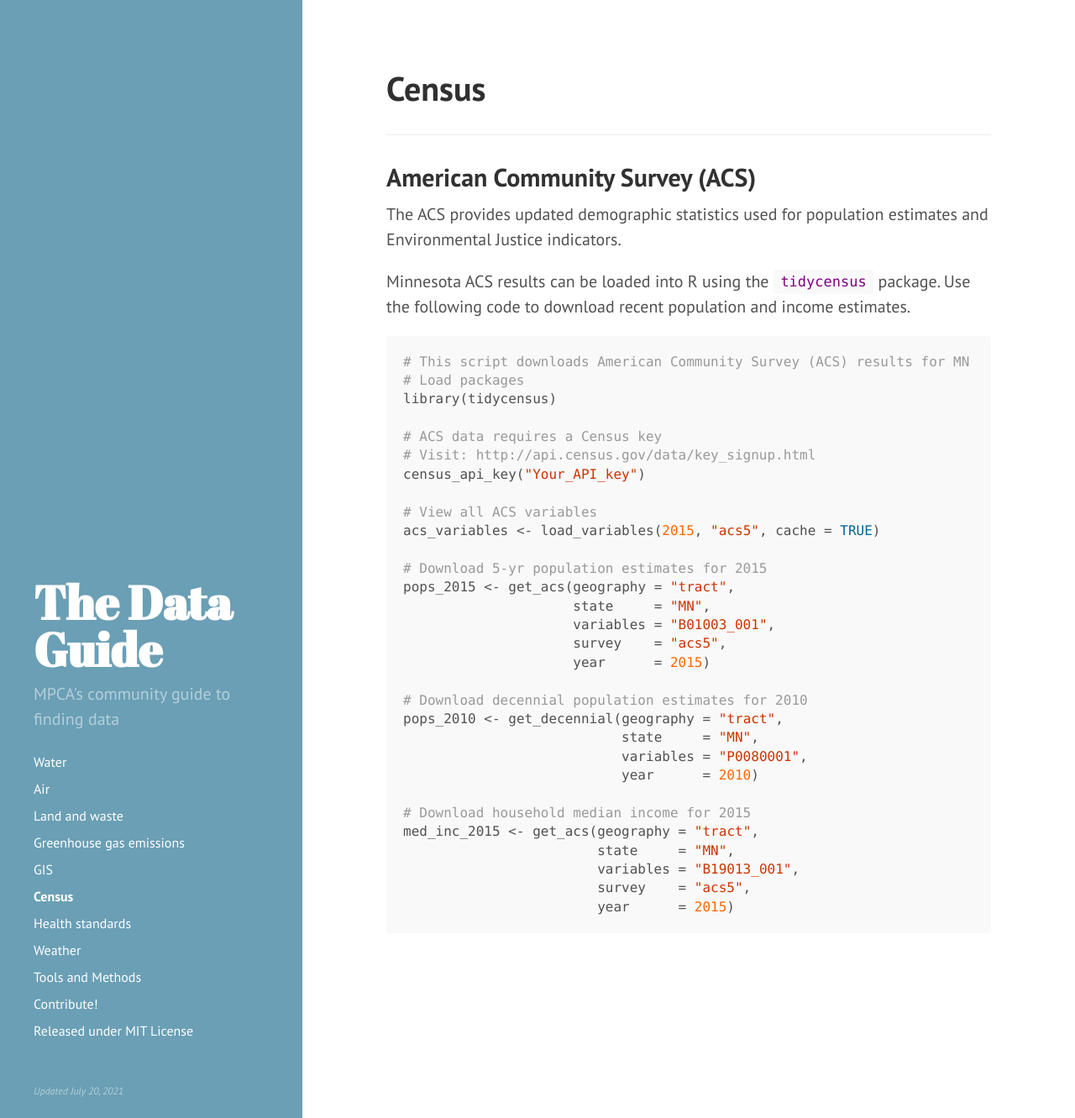
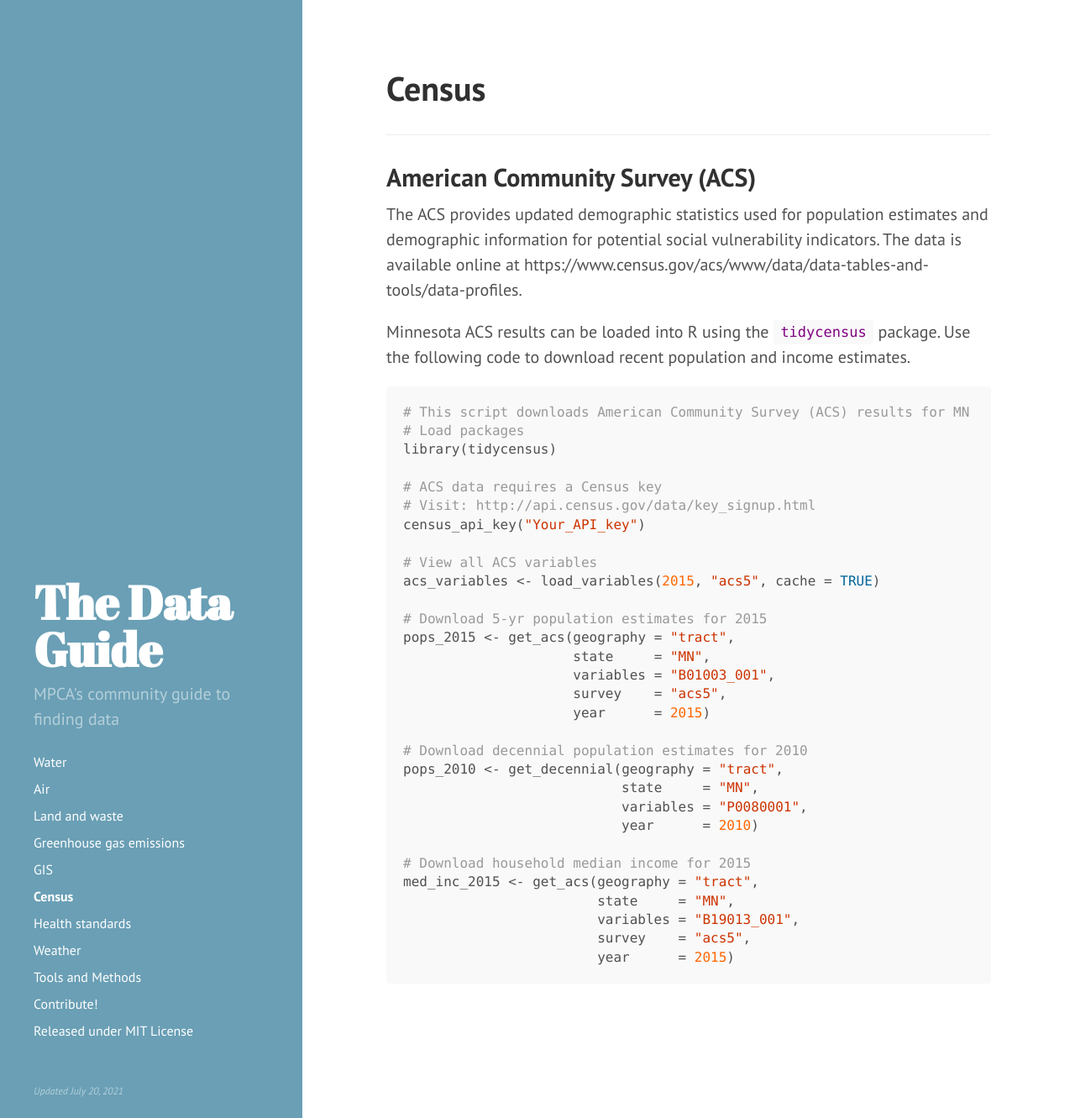
Before and after one commit to annemorris/Data-Guide-1, a Jekyll site: the page built from 06-census.md, in a window 1280 px wide and 1331 px high. Shown: the whole window at 84% size. Built offline with Jekyll 4.4.1, drawn with Linux system fonts in a browser that asks for light colours.

Commit message:
Update 06-census.md

```diff
--- a/06-census.md
+++ b/06-census.md
@@ -6,7 +6,7 @@ title: Census
 ---
 
 ## American Community Survey (ACS) {#acs}
-The ACS provides updated demographic statistics used for population estimates and Environmental Justice indicators.
+The ACS provides updated demographic statistics used for population estimates and demographic information for potential social vulnerability indicators. The data is available online at https://www.census.gov/acs/www/data/data-tables-and-tools/data-profiles.
 
 
 Minnesota ACS results can be loaded into R using the `tidycensus` package.
```
